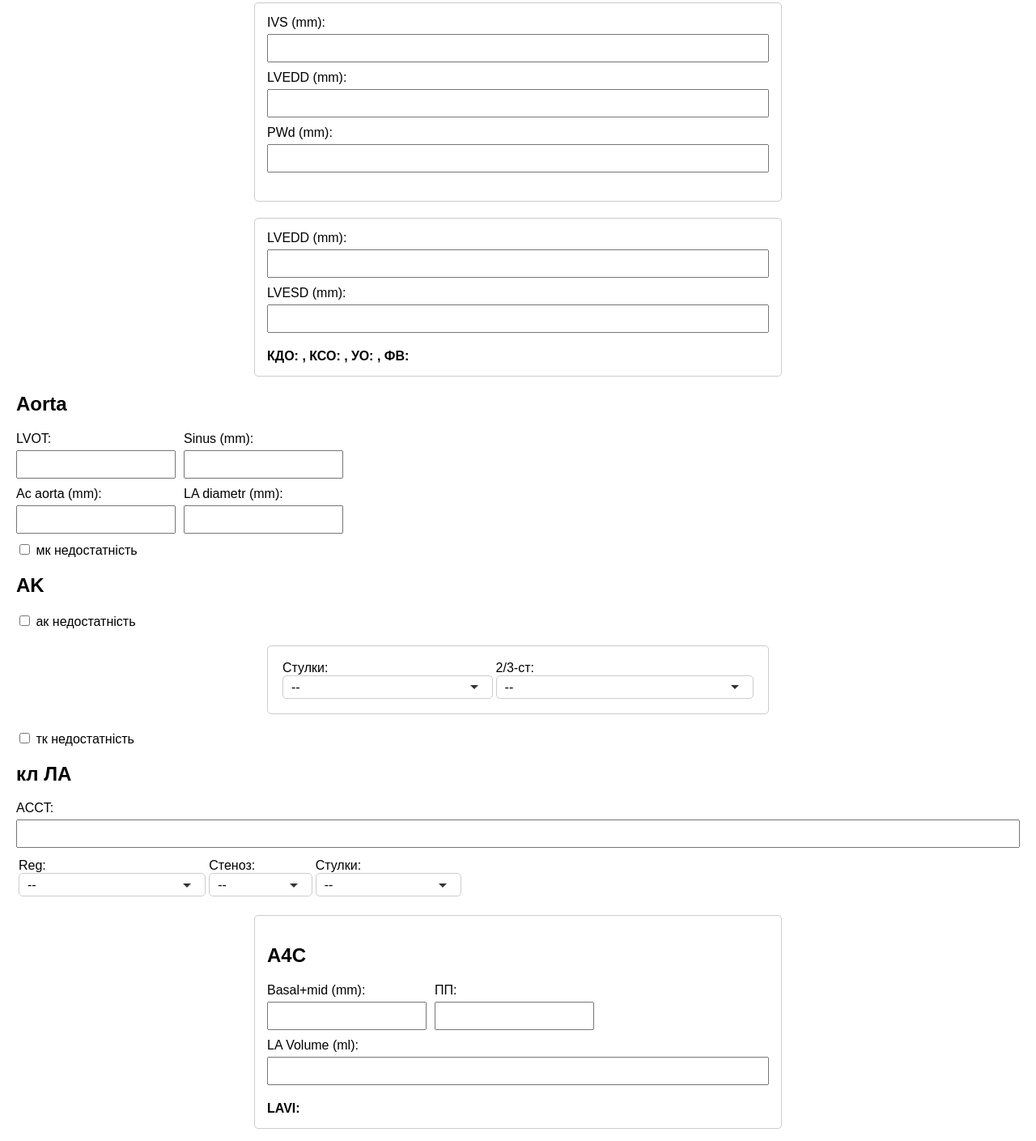
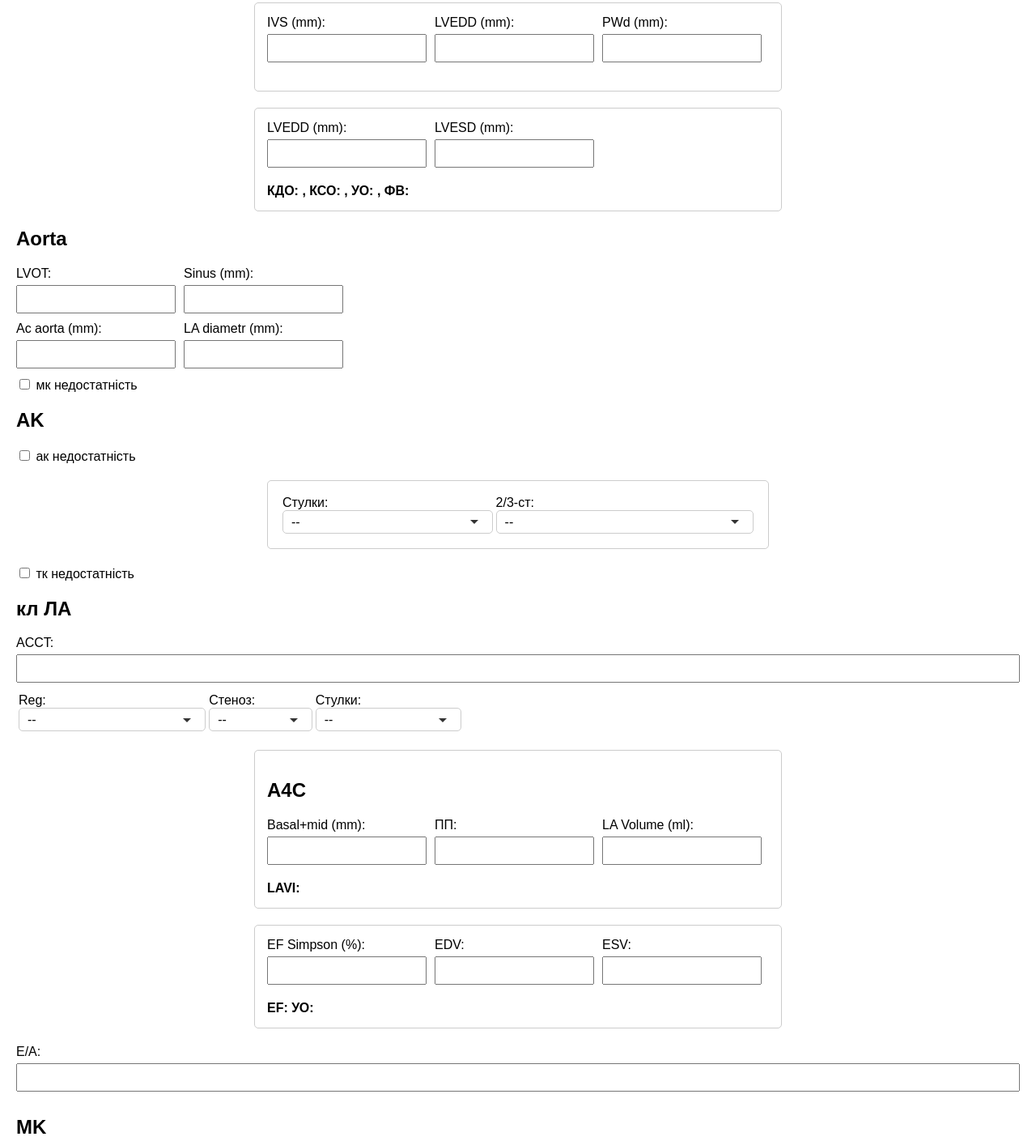
Before and after one commit to anastasiadmy/EE_new_work, a plain HTML site: page index.html in a window 1280 px wide. Shown: the part 331-1740 px from the top of the page at 81% size. Drawn offline with Linux system fonts and the light colour scheme.

Commit message:
index.html

```diff
--- a/index.html
+++ b/index.html
@@ -115,6 +115,7 @@
             display: none;
         }
     </style>
+    </style>
 </head>
 
 <body>
@@ -138,17 +139,40 @@
     </div>
 
     <div class="calculator">
-
+        <div style="display: flex; gap: 10px;">
+            <div>
             <label for="ivs">IVS (mm):</label>
             <input type="number" id="ivs" oninput="calculateLVMass()">
+            </div>
+            <div>
             <label for="lvedd">LVEDD (mm):</label>
             <input type="number" id="lvedd"
                 oninput="calculateLVMass(); document.getElementById('lvedd_teich').value = this.value; calculateTeichholz();">
+            </div>
+
+            <div>
             <label for="pw">PWd (mm):</label>
             <input type="number" id="pw" oninput="calculateLVMass()">
+             </div>
+        </div>
             <div class="result"> <span id="lvMassResult"></span> <span id="lvmiResult"></span> <span id="rwtResult"></span></div>
+
     </div>
 
+    <div class="calculator">
+         <div style="display: flex; gap: 10px;">
+            <div>
+            <label for="lvedd_teich">LVEDD (mm):</label>
+            <input type="number" id="lvedd_teich" oninput="calculateTeichholz()">
+            </div>
+            <div>
+            <label for="lvesd_teich">LVESD (mm):</label>
+            <input type="number" id="lvesd_teich" oninput="calculateTeichholz()">
+            </div>
+        </div>
+
+    <div class="result">КДО: <span id="edv_teich"></span>, КСО: <span id="esv_teich"></span>, УО: <span id="sv_teich"></span>, ФВ: <span id="ef_teich"></span></div>
+    </div>
 
     <script>
         function calculateBSA() {
@@ -203,17 +227,7 @@
             document.getElementById("rwtResult").textContent = "RWT: " + rwt.toFixed(2);
         }
 
-    </script>
-<div class="calculator">
-    <label for="lvedd_teich">LVEDD (mm):</label>
-    <input type="number" id="lvedd_teich" oninput="calculateTeichholz()">
 
-    <label for="lvesd_teich">LVESD (mm):</label>
-    <input type="number" id="lvesd_teich" oninput="calculateTeichholz()">
-
-    <div class="result">КДО: <span id="edv_teich"></span>, КСО: <span id="esv_teich"></span>, УО: <span id="sv_teich"></span>, ФВ: <span id="ef_teich"></span></div>
-</div>
-    <script>
         function calculateTeichholz() {
             const lvedd = parseFloat(document.getElementById("lvedd_teich").value);
             const lvesd = parseFloat(document.getElementById("lvesd_teich").value);
@@ -336,21 +350,31 @@
                     <label for="pp">ΠΠ:</label>
                     <input type="number" class="highlighted" id="pp" name="pp">
                 </div>
+                <div>
+                    <label for="laVolume">LA Volume (ml):</label>
+                    <input type="number" id="laVolume" oninput="calculateLAVI()">
                 </div>
             </div>
-
-        <label for="laVolume">LA Volume (ml):</label>
-        <input type="number" id="laVolume" oninput="calculateLAVI()">
             <div class="result" id="laviResult">LAVI: </div>
         </div>
 
+    </div>
+
     <div class="calculator">
+        <div style="display: flex; gap: 10px;">
+            <div>
                 <label for="ef_simpson">EF Simpson (%):</label>
                 <input type="number" id="ef_simpson" name="ef_simpson"><br>
+            </div>
+            <div>
                 <label for="edv_simpson">EDV:</label>
                 <input type="number" id="edv_simpson" oninput="calculateSimpsonEF()">
+            </div>
+            <div>
                 <label for="esv_simpson">ESV:</label>
                 <input type="number" id="esv_simpson" oninput="calculateSimpsonEF()">
+            </div>
+        </div>
         <div class="result">EF: <span id="ef_simpson_result"></span> УО: <span id="sv_simpson_result"></span></div>
 
     </div>
@@ -840,6 +864,4 @@
 
 </body>
 
-</body>
-
 </html>
```
Lines whose indentation alone changed are shown as unchanged.
